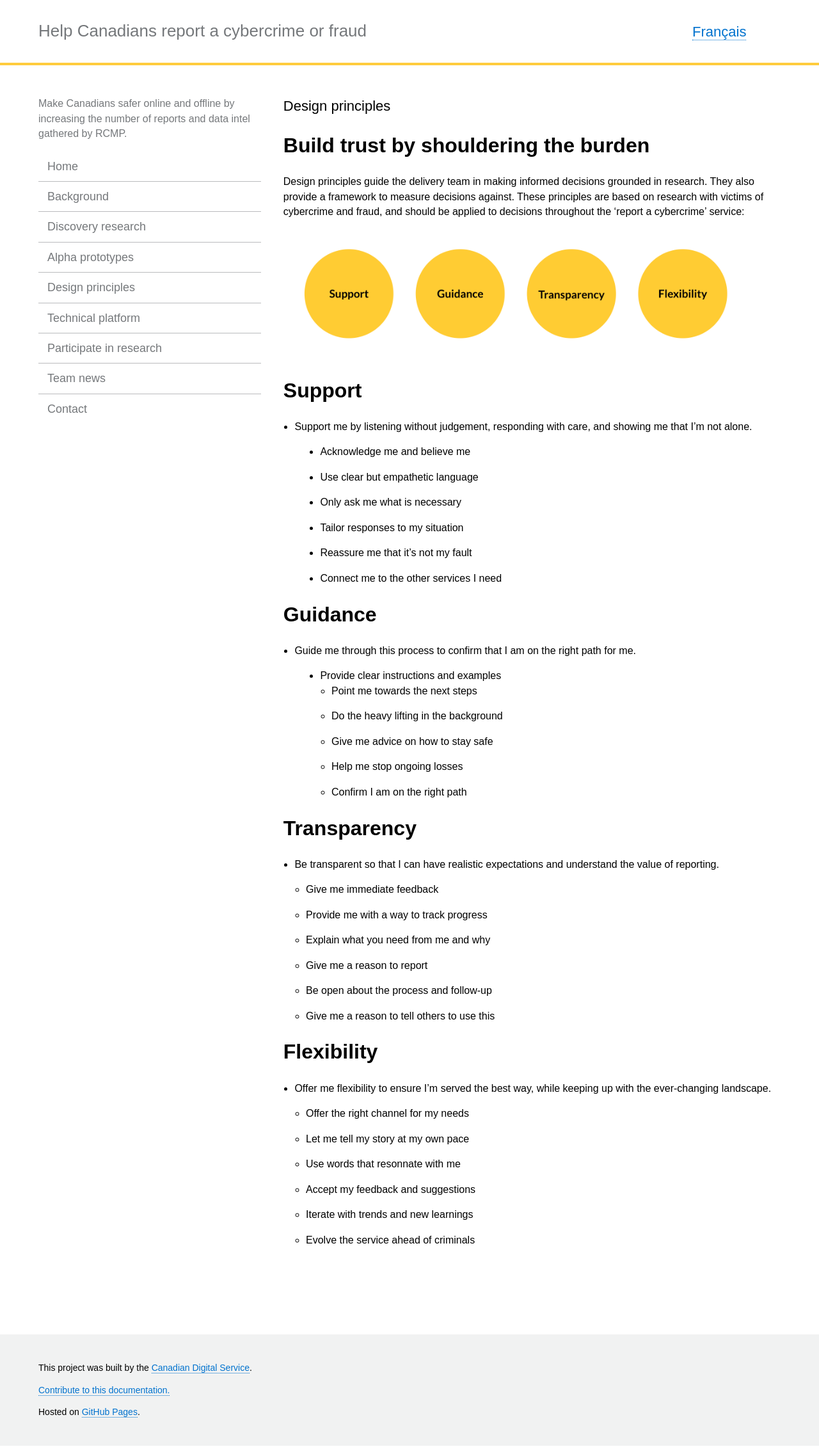
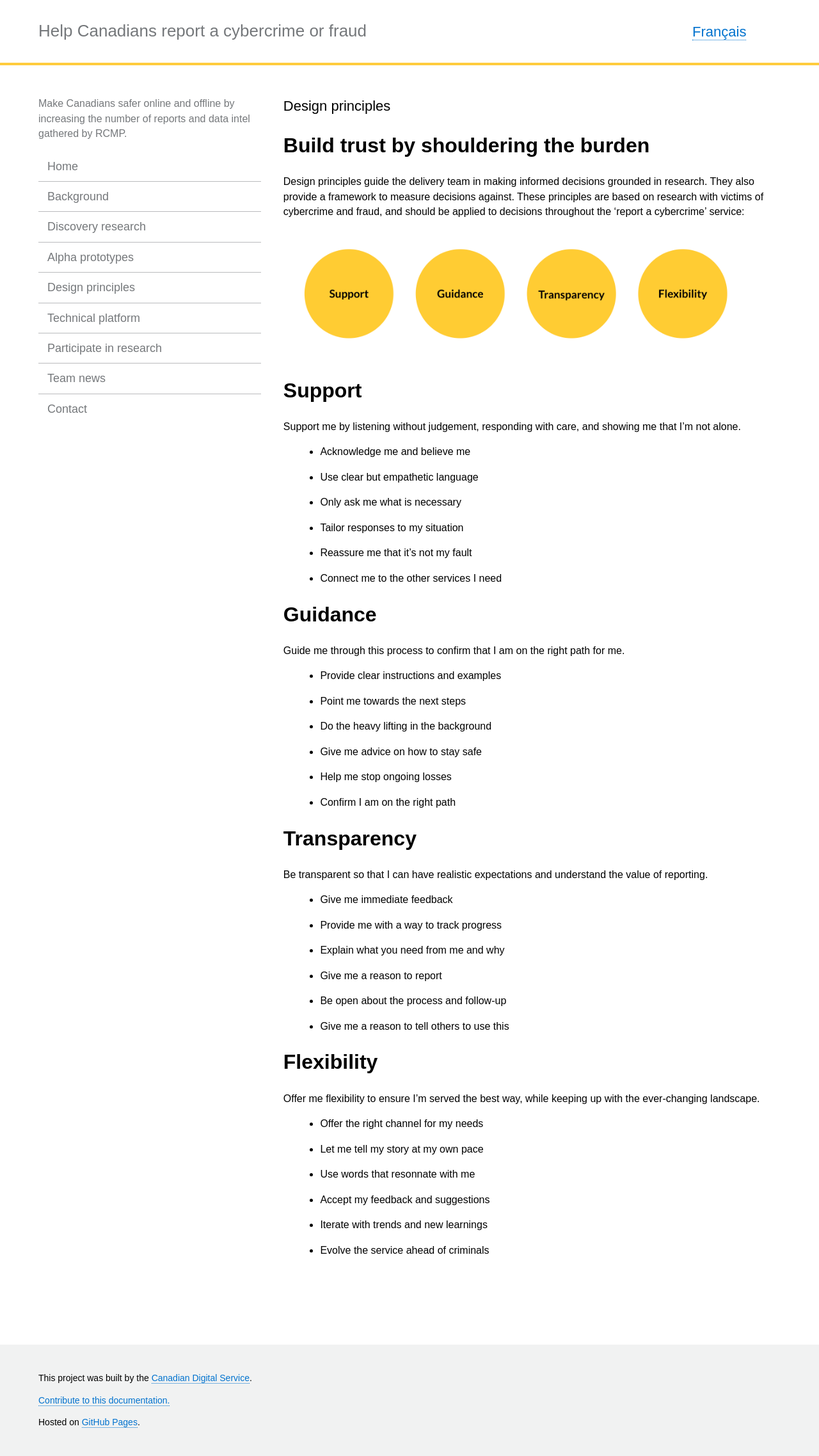
Before and after one commit to cds-snc/rcmp-report-a-cybercrime-alpha-documentation, a Jekyll site: the page built from _pages/en/principles.md, in a window 1280 px wide. Shown: the whole page at 64% size. Built offline with Jekyll 4.4.1, drawn with Linux system fonts in a browser that asks for light colours.

```diff
--- a/_pages/en/principles.md
+++ b/_pages/en/principles.md
@@ -14,7 +14,7 @@ Design principles guide the delivery team in making informed decisions grounded
 
 # Support
 
- * Support me by listening without judgement, responding with care, and showing me that I'm not alone.
+Support me by listening without judgement, responding with care, and showing me that I'm not alone.
 
   >  * Acknowledge me and believe me
   >  * Use clear but empathetic language
@@ -25,33 +25,33 @@ Design principles guide the delivery team in making informed decisions grounded
 
 # Guidance
 
- * Guide me through this process to confirm that I am on the right path for me.
+Guide me through this process to confirm that I am on the right path for me.
 
   >  * Provide clear instructions and examples
-    * Point me towards the next steps
-    * Do the heavy lifting in the background
-    * Give me advice on how to stay safe
-    * Help me stop ongoing losses
-    * Confirm I am on the right path
+  >  * Point me towards the next steps
+  >  * Do the heavy lifting in the background
+  >  * Give me advice on how to stay safe
+  >  * Help me stop ongoing losses
+  >  * Confirm I am on the right path
 
 # Transparency
 
- * Be transparent so that I can have realistic expectations and understand the value of reporting.
+Be transparent so that I can have realistic expectations and understand the value of reporting.
 
-    * Give me immediate feedback
-    * Provide me with a way to track progress
-    * Explain what you need from me and why
-    * Give me a reason to report
-    * Be open about the process and follow-up
-    * Give me a reason to tell others to use this
+  >  * Give me immediate feedback
+  >  * Provide me with a way to track progress
+  >  * Explain what you need from me and why
+  >  * Give me a reason to report
+  >  * Be open about the process and follow-up
+  >  * Give me a reason to tell others to use this
 
 # Flexibility
 
- * Offer me flexibility to ensure I'm served the best way, while keeping up with the ever-changing landscape.
+Offer me flexibility to ensure I'm served the best way, while keeping up with the ever-changing landscape.
 
-    * Offer the right channel for my needs
-    * Let me tell my story at my own pace
-    * Use words that resonnate with me
-    * Accept my feedback and suggestions
-    * Iterate with trends and new learnings
-    * Evolve the service ahead of criminals
+  >  * Offer the right channel for my needs
+  >  * Let me tell my story at my own pace
+  >  * Use words that resonnate with me
+  >  * Accept my feedback and suggestions
+  >  * Iterate with trends and new learnings
+  >  * Evolve the service ahead of criminals
```
